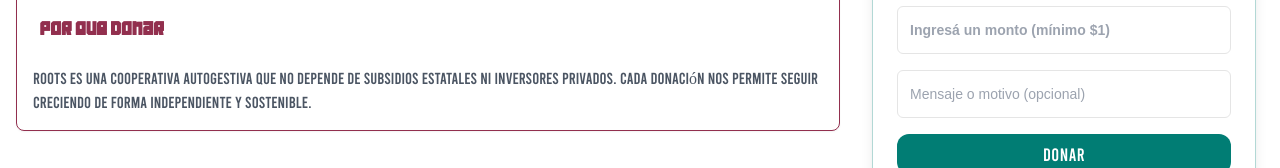
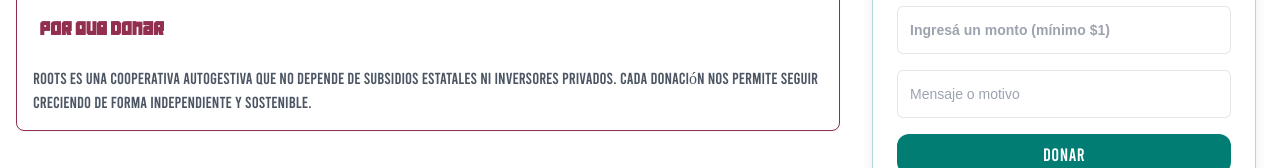
Before and after one commit to roots-cooperativa-dev/frontend-rootscoop, a Next.js app in the folder front/: page /donaciones in a window 1280 px wide. Shown: the part 363-531 px from the top of the page. Built offline with nearby package versions, Linux system fonts and the light colour scheme; no server answers.

Commit message:
cambios en donaciones

```diff
--- a/front/src/app/(views)/donaciones/components/form.tsx
+++ b/front/src/app/(views)/donaciones/components/form.tsx
@@ -8,6 +8,7 @@
 import { useState } from "react";
 import { useAuthContext } from "@/src/context/authContext";
 import { toast } from "sonner";
+const BACKEND_URL = process.env.NEXT_PUBLIC_API_URL;
 
 export default function DonarFormulario() {
   const [loading, setLoading] = useState(false);
@@ -22,12 +23,15 @@
       amount: Yup.number()
         .required("El monto es obligatorio")
         .min(1, "El monto mínimo es $1"),
+      message: Yup.string()
+        .required("El mensaje es obligatorio")
+        .min(3, "El mensaje debe tener al menos 3 caracteres"),
     }),
     onSubmit: async (values) => {
       try {
         setLoading(true);
         const res = await axios.post(
-          `http://localhost:3000/payments/create-preference/${user?.id}`,
+          `${BACKEND_URL}/payments/create-preference/${user?.id}`,
           {
             amount: values.amount,
             message: values.message,
@@ -82,7 +86,7 @@
           id="message"
           name="message"
           type="text"
-          placeholder="Mensaje o motivo (opcional)"
+          placeholder="Mensaje o motivo"
           value={formik.values.message}
           onChange={formik.handleChange}
           onBlur={formik.handleBlur}
```
